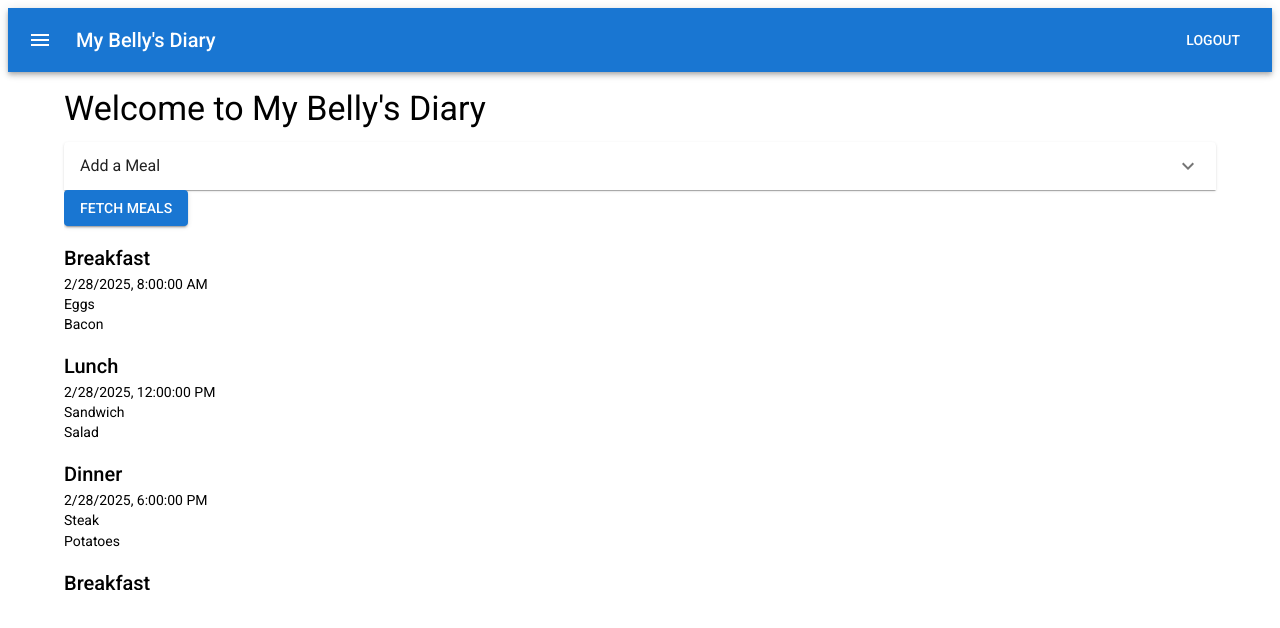
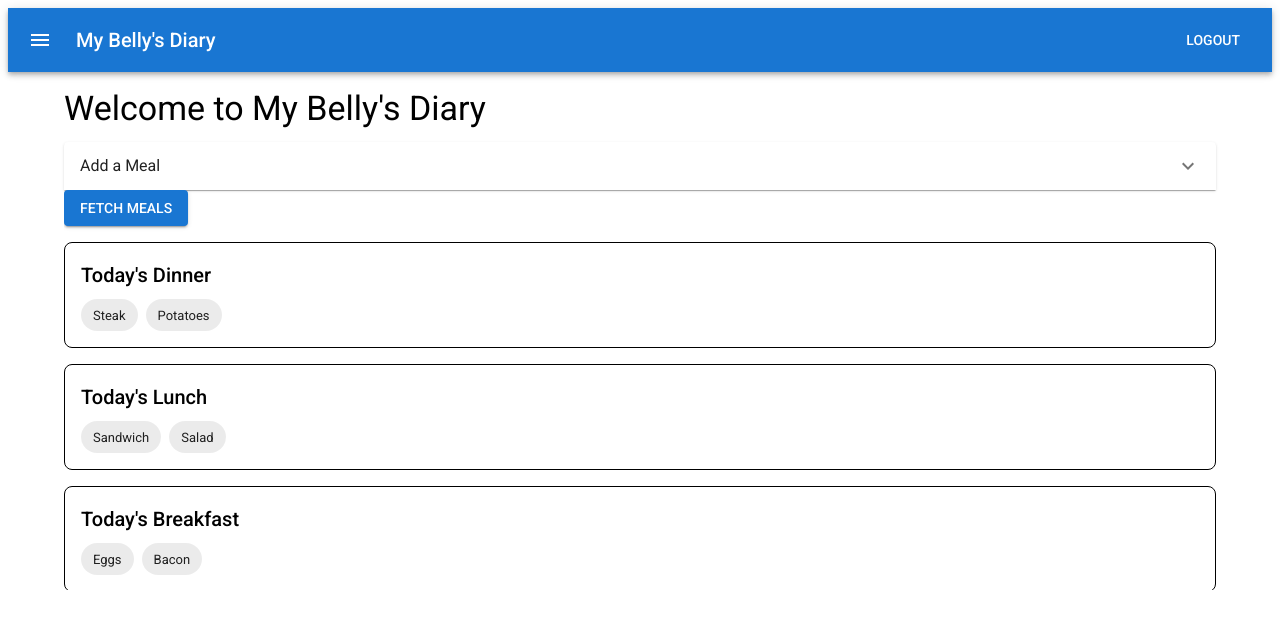
Before and after one commit to mungewrath/meal-journal, a Next.js app in the folder mbd-web/: page / in a window 1280 px wide. Both pictures are taken after a click on the button "FETCH MEALS". Shown: the top 628 px of the page. Built offline with nearby package versions, Linux system fonts and the light colour scheme; what @mui/material-nextjs would draw is missing.

Commit message:
Improve meals display with human-readable dates, meal types, order, and food chips

```diff
--- a/mbd-web/src/ui/MealHistory.tsx
+++ b/mbd-web/src/ui/MealHistory.tsx
@@ -1,6 +1,6 @@
 "use client";
 
-import { Box, Typography, CircularProgress, Button } from "@mui/material";
+import { Box, Typography, CircularProgress, Button, Chip } from "@mui/material";
 import { useAppSelector, useAppDispatch } from "@/lib/hooks";
 import {
   selectMeals,
@@ -17,27 +17,52 @@ export const MealHistory = () => {
     dispatch(fetchMeals({ days: 7, offset: 0 }));
   };
 
+  const formatDate = (dateString: string) => {
+    const date = new Date(dateString);
+    const today = new Date();
+    const yesterday = new Date(today);
+    yesterday.setDate(today.getDate() - 1);
+
+    if (date.toDateString() === today.toDateString()) {
+      return "Today's";
+    } else if (date.toDateString() === yesterday.toDateString()) {
+      return "Yesterday's";
+    } else {
+      return `${date.getMonth() + 1}/${date.getDate()}`;
+    }
+  };
+
+  const formatTime = (dateString: string) => {
+    const date = new Date(dateString);
+    return date.toLocaleTimeString([], { hour: "2-digit", minute: "2-digit" });
+  };
+
   return (
     <Box sx={{ height: "400px", overflow: "auto" }}>
       <Button onClick={handleFetchMeals} variant="contained" color="primary">
         Fetch Meals
       </Button>
-      {meals.map((meal) => (
-        <Box key={meal.id} my={2}>
-          <Typography variant="h6">{meal.mealType}</Typography>
-          <Typography variant="body2">
-            {new Date(meal.dateTime).toLocaleString()}
-          </Typography>
-          <Box>
-            {meal.foods.map((food) => (
-              <Typography key={food.id} variant="body2">
-                {food.thumbnail ? `${food.thumbnail} ` : ""}
-                {food.name}
-              </Typography>
-            ))}
+      {meals
+        .slice()
+        .sort(
+          (a, b) =>
+            new Date(b.dateTime).getTime() - new Date(a.dateTime).getTime()
+        )
+        .map((meal) => (
+          <Box key={meal.id} my={2} p={2} border={1} borderRadius={2}>
+            <Typography variant="h6">
+              <span title={new Date(meal.dateTime).toLocaleDateString()}>
+                {formatDate(meal.dateTime)}
+              </span>{" "}
+              <span title={formatTime(meal.dateTime)}>{meal.mealType}</span>
+            </Typography>
+            <Box mt={1} display="flex" flexWrap="wrap" gap={1}>
+              {meal.foods.map((food) => (
+                <Chip key={food.id} label={food.name} />
+              ))}
+            </Box>
           </Box>
-        </Box>
-      ))}
+        ))}
       {loading && <CircularProgress />}
     </Box>
   );
```
